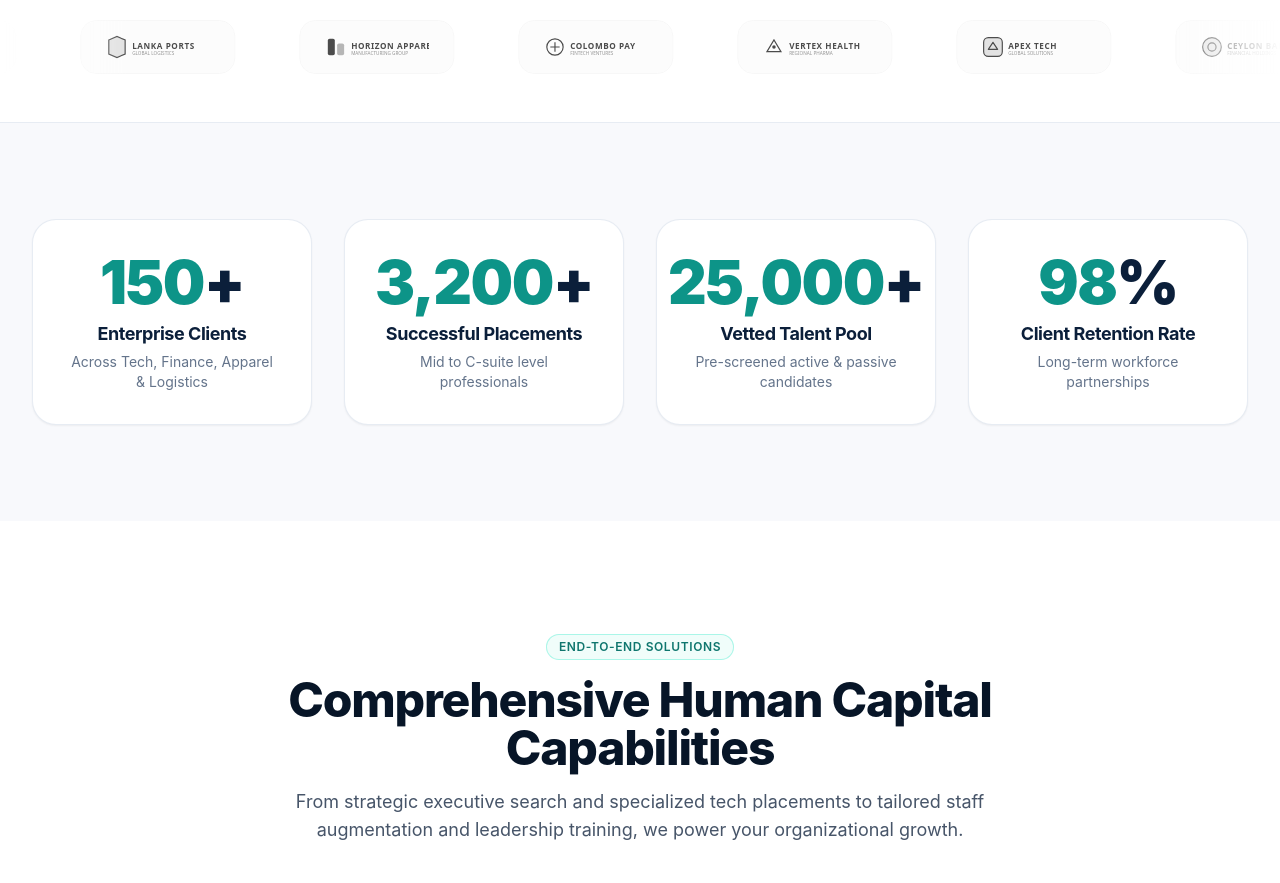
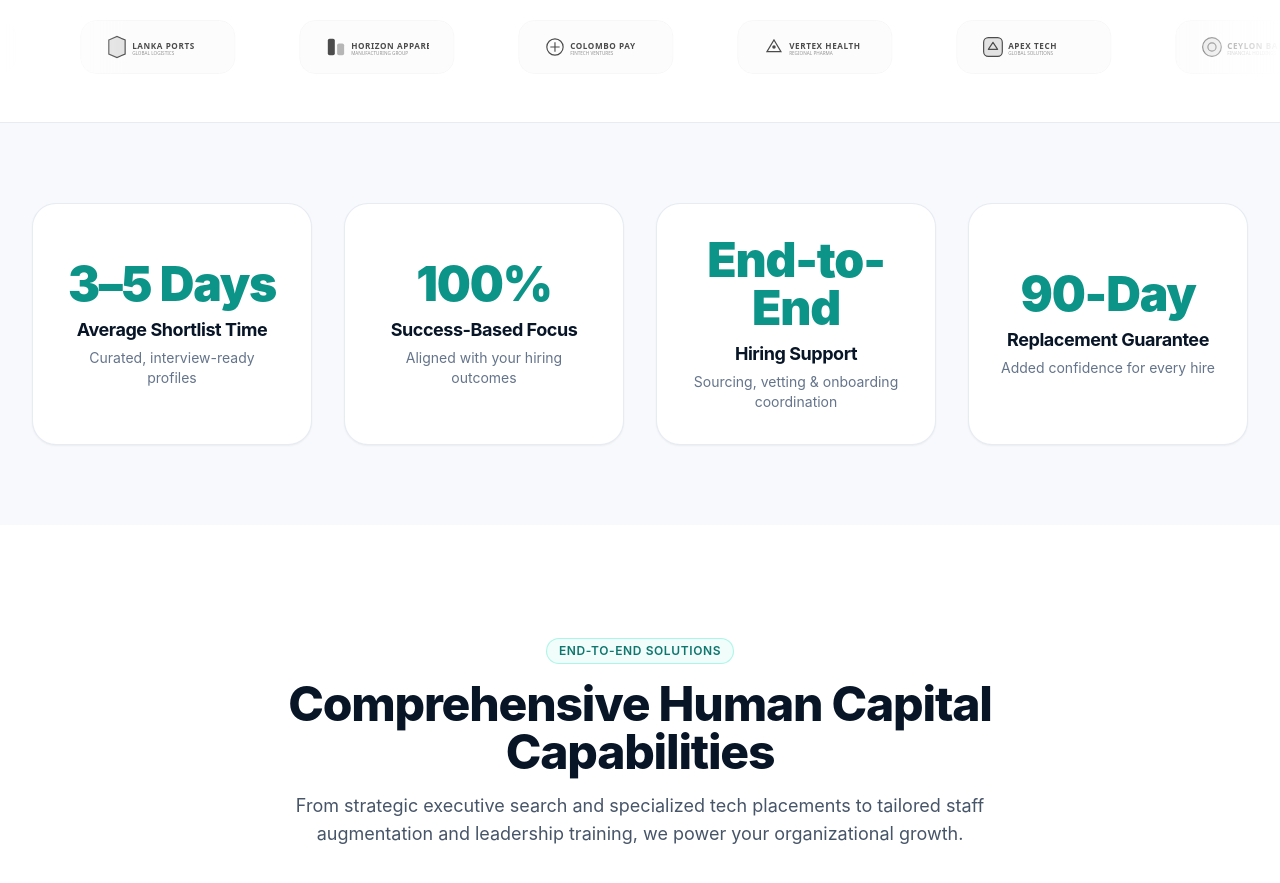
Before and after one commit to sgc1996/prime-talents-website, a Next.js app: page / in a window 1280 px wide. Shown: the part 880-1763 px from the top of the page. Built offline with nearby package versions, Linux system fonts and the light colour scheme; no server answers.

Commit message:
feat(homepage): update metrics cards to 3-5 days shortlist, 100% success-based, end-to-end support, and 90-day guarantee

```diff
--- a/src/components/sections/StatsCounter.tsx
+++ b/src/components/sections/StatsCounter.tsx
@@ -4,41 +4,23 @@ import React, { useEffect, useState, useRef } from "react";
 import { siteConfig } from "@/lib/constants";
 
 interface StatItemProps {
-  value: number;
-  suffix: string;
+  value: string;
   label: string;
   description: string;
 }
 
-function CounterItem({ value, suffix, label, description }: StatItemProps) {
-  const [count, setCount] = useState(value); // Default to full value for SSR fallback!
-  const [hasAnimated, setHasAnimated] = useState(false);
+function StatCard({ value, label, description }: StatItemProps) {
+  const [isVisible, setIsVisible] = useState(false);
   const elementRef = useRef<HTMLDivElement>(null);
 
   useEffect(() => {
-    // Start animation only after client mounts and becomes visible
     const observer = new IntersectionObserver(
       (entries) => {
-        if (entries[0].isIntersecting && !hasAnimated) {
-          setHasAnimated(true);
-          let start = 0;
-          const duration = 1500;
-          const stepTime = 25;
-          const totalSteps = duration / stepTime;
-          const increment = value / totalSteps;
-
-          const timer = setInterval(() => {
-            start += increment;
-            if (start >= value) {
-              setCount(value);
-              clearInterval(timer);
-            } else {
-              setCount(Math.floor(start));
-            }
-          }, stepTime);
+        if (entries[0].isIntersecting) {
+          setIsVisible(true);
         }
       },
-      { threshold: 0.2 }
+      { threshold: 0.15 }
     );
 
     if (elementRef.current) {
@@ -46,23 +28,30 @@ function CounterItem({ value, suffix, label, description }: StatItemProps) {
     }
 
     return () => observer.disconnect();
-  }, [value, hasAnimated]);
+  }, []);
 
   return (
     <div
       ref={elementRef}
-      className="p-8 rounded-3xl bg-white dark:bg-navy-900 border border-slate-200/80 dark:border-navy-800 shadow-sm hover:shadow-lg hover:border-teal-500/40 transition-all duration-300 text-center flex flex-col justify-center items-center"
+      className={`p-7 sm:p-8 rounded-3xl bg-white dark:bg-navy-900 border border-slate-200/80 dark:border-navy-800 shadow-sm hover:shadow-xl hover:border-teal-500/40 hover:-translate-y-1 transition-all duration-300 text-center flex flex-col justify-center items-center group relative overflow-hidden ${
+        isVisible ? "opacity-100 translate-y-0" : "opacity-90 translate-y-2"
+      }`}
     >
-      <div className="font-heading font-black text-4xl sm:text-5xl lg:text-6xl text-navy-950 dark:text-white mb-2 tracking-tight">
-        <span className="text-teal-600 dark:text-teal-400">
-          {new Intl.NumberFormat("en-US").format(count)}
-        </span>
-        <span className="text-navy-900 dark:text-white">{suffix}</span>
+      {/* Decorative top accent glow on hover */}
+      <div className="absolute top-0 inset-x-0 h-1 bg-gradient-to-r from-transparent via-teal-500 to-transparent opacity-0 group-hover:opacity-100 transition-opacity duration-300" />
+
+      {/* Main Metric Value */}
+      <div className="font-heading font-black text-3xl sm:text-4xl lg:text-4xl xl:text-5xl text-teal-600 dark:text-teal-400 mb-2 tracking-tight group-hover:scale-105 transition-transform duration-300">
+        {value}
       </div>
-      <h3 className="font-heading font-bold text-base sm:text-lg text-navy-900 dark:text-slate-100 mb-1">
+
+      {/* Metric Label / Title */}
+      <h3 className="font-heading font-bold text-base sm:text-lg text-navy-950 dark:text-slate-100 mb-1 leading-snug">
         {label}
       </h3>
-      <p className="text-xs sm:text-sm text-slate-500 dark:text-slate-400">
+
+      {/* Description */}
+      <p className="text-xs sm:text-sm text-slate-500 dark:text-slate-400 leading-relaxed">
         {description}
       </p>
     </div>
@@ -70,36 +59,20 @@ function CounterItem({ value, suffix, label, description }: StatItemProps) {
 }
 
 export function StatsCounter() {
-  const { clients, placements, candidates, retention } = siteConfig.metrics;
+  const metrics = siteConfig.metrics;
 
   return (
-    <section className="py-16 md:py-24 bg-slate-50/70 dark:bg-navy-950/70">
+    <section className="py-14 md:py-20 bg-slate-50/70 dark:bg-navy-950/70">
       <div className="max-w-7xl mx-auto px-4 sm:px-6 lg:px-8">
         <div className="grid grid-cols-1 sm:grid-cols-2 lg:grid-cols-4 gap-6 sm:gap-8">
-          <CounterItem
-            value={clients.value}
-            suffix={clients.suffix}
-            label={clients.label}
-            description={clients.description}
-          />
-          <CounterItem
-            value={placements.value}
-            suffix={placements.suffix}
-            label={placements.label}
-            description={placements.description}
-          />
-          <CounterItem
-            value={candidates.value}
-            suffix={candidates.suffix}
-            label={candidates.label}
-            description={candidates.description}
-          />
-          <CounterItem
-            value={retention.value}
-            suffix={retention.suffix}
-            label={retention.label}
-            description={retention.description}
-          />
+          {metrics.map((metric, idx) => (
+            <StatCard
+              key={idx}
+              value={metric.value}
+              label={metric.label}
+              description={metric.description}
+            />
+          ))}
         </div>
       </div>
     </section>
--- a/src/lib/constants.ts
+++ b/src/lib/constants.ts
@@ -29,12 +29,28 @@ export const siteConfig = {
     twitter: "https://twitter.com/primetalents",
     instagram: "https://www.instagram.com/primetalents",
   },
-  metrics: {
-    clients: { value: 150, suffix: "+", label: "Enterprise Clients", description: "Across Tech, Finance, Apparel & Logistics" },
-    placements: { value: 3200, suffix: "+", label: "Successful Placements", description: "Mid to C-suite level professionals" },
-    candidates: { value: 25000, suffix: "+", label: "Vetted Talent Pool", description: "Pre-screened active & passive candidates" },
-    retention: { value: 98, suffix: "%", label: "Client Retention Rate", description: "Long-term workforce partnerships" },
-  },
+  metrics: [
+    {
+      value: "3–5 Days",
+      label: "Average Shortlist Time",
+      description: "Curated, interview-ready profiles",
+    },
+    {
+      value: "100%",
+      label: "Success-Based Focus",
+      description: "Aligned with your hiring outcomes",
+    },
+    {
+      value: "End-to-End",
+      label: "Hiring Support",
+      description: "Sourcing, vetting & onboarding coordination",
+    },
+    {
+      value: "90-Day",
+      label: "Replacement Guarantee",
+      description: "Added confidence for every hire",
+    },
+  ],
   navLinks: [
     { label: "Home", href: "/" },
     { label: "About", href: "/about" },
```
